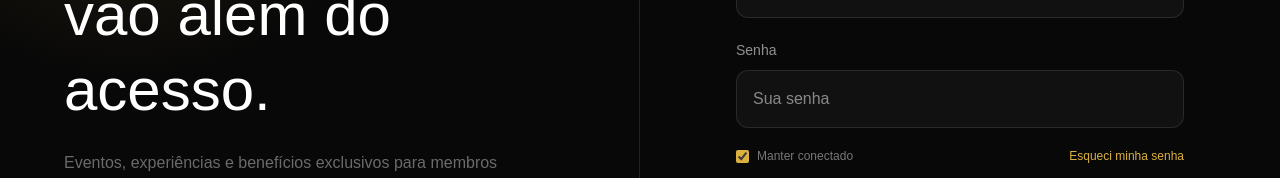
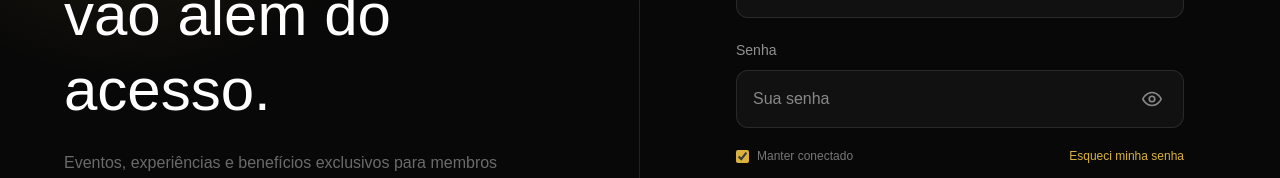
Before and after one commit to Juanlucasarchangelo/bmclub, a Next.js app in the folder apps/web/: page /login in a window 1280 px wide. Shown: the part 368-546 px from the top of the page. Built offline with nearby package versions, Linux system fonts and the light colour scheme.

Commit message:
style: botão de mostrar/ocultar senha do usuário na tela de login

```diff
--- a/apps/web/src/app/login/page.tsx
+++ b/apps/web/src/app/login/page.tsx
@@ -12,9 +12,9 @@ export default function Login() {
 
     const [email, setEmail] = useState('');
     const [password, setPassword] = useState('');
+    const [mostrarSenha, setMostrarSenha] = useState(false);
 
-    const [manterConectado, setManterConectado] =
-        useState(true);
+    const [manterConectado, setManterConectado] = useState(true);
 
     const [loading, setLoading] = useState(false);
     const [error, setError] = useState('');
@@ -221,38 +221,44 @@ export default function Login() {
 
                     {/* SENHA */}
 
-                    <label className="text-sm text-white/55">
+                    <label htmlFor="senha" className="text-sm text-white/55">
                         Senha
                     </label>
 
+                    <div className="relative mt-2">
                         <input
+                            id="senha"
                             value={password}
-
-                        onChange={(e) =>
-                            setPassword(e.target.value)
-                        }
-
-                        type="password"
-
+                            onChange={(e) => setPassword(e.target.value)}
+                            type={mostrarSenha ? 'text' : 'password'}
                             autoComplete="current-password"
-
                             required
-
                             placeholder="Sua senha"
-
-                        className="
-              w-full
-              mt-2
-              bg-[#111111]
-              border
-              border-white/10
-              rounded-xl
-              p-4
-              outline-none
-              focus:border-[#DBB13F]
-              transition
-            "
+                            className="w-full bg-[#111111] border border-white/10 rounded-xl p-4 pr-14 outline-none focus:border-[#DBB13F] transition"
                         />
+                        <button
+                            type="button"
+                            onClick={() => setMostrarSenha((anterior) => !anterior)}
+                            aria-label={mostrarSenha ? 'Ocultar senha' : 'Mostrar senha'}
+                            aria-pressed={mostrarSenha}
+                            title={mostrarSenha ? 'Ocultar senha' : 'Mostrar senha'}
+                            className="absolute right-3 top-1/2 -translate-y-1/2 flex h-10 w-10 items-center justify-center rounded-lg text-white/50 hover:text-[#DBB13F] focus-visible:outline focus-visible:outline-2 focus-visible:outline-[#DBB13F] transition"
+                        >
+                            {mostrarSenha ? (
+                                <svg xmlns="http://www.w3.org/2000/svg" width="22" height="22" viewBox="0 0 24 24" fill="none" stroke="currentColor" strokeWidth="1.8" strokeLinecap="round" strokeLinejoin="round" aria-hidden="true">
+                                    <path d="M10.58 10.59a2 2 0 0 0 2.83 2.82" />
+                                    <path d="M9.88 5.09A10.94 10.94 0 0 1 12 4.9c7 0 10 7.1 10 7.1a13.7 13.7 0 0 1-4.02 4.8" />
+                                    <path d="M6.61 6.61A13.5 13.5 0 0 0 2 12s3 7.1 10 7.1a10.9 10.9 0 0 0 5.39-1.49" />
+                                    <path d="m2 2 20 20" />
+                                </svg>
+                            ) : (
+                                <svg xmlns="http://www.w3.org/2000/svg" width="22" height="22" viewBox="0 0 24 24" fill="none" stroke="currentColor" strokeWidth="1.8" strokeLinecap="round" strokeLinejoin="round" aria-hidden="true">
+                                    <path d="M2 12s3-7.1 10-7.1S22 12 22 12s-3 7.1-10 7.1S2 12 2 12Z" />
+                                    <circle cx="12" cy="12" r="3" />
+                                </svg>
+                            )}
+                        </button>
+                    </div>
 
 
                     {/* OPÇÕES */}
```
Lines whose indentation alone changed are shown as unchanged.
